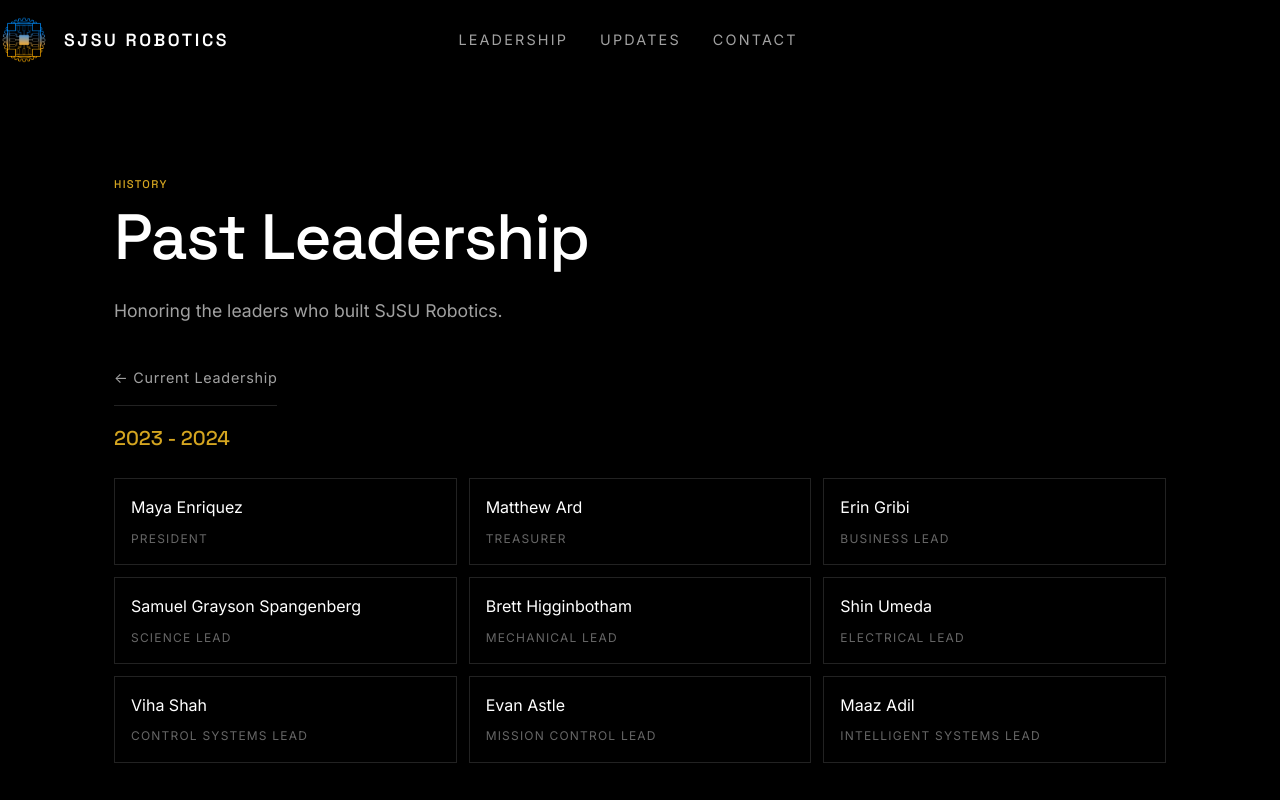
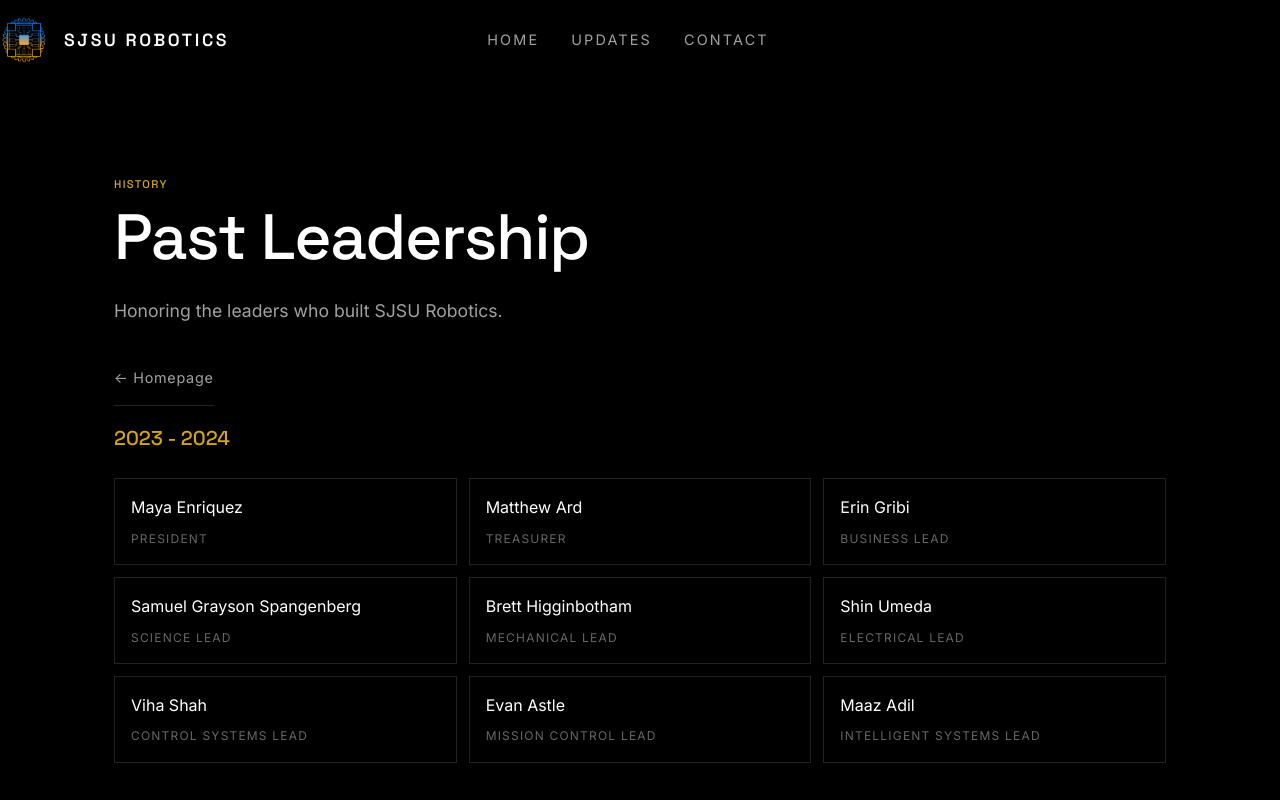
Before and after one commit to SJSURoboticsTeam/website-25, a Next.js app: page /past-leads in a window 1280 px wide. Shown: the top 800 px of the page. Built offline with nearby package versions, Linux system fonts and the light colour scheme.

Commit message:
added new intel sys colead and fixed formatting

```diff
--- a/src/app/layout.tsx
+++ b/src/app/layout.tsx
@@ -43,7 +43,7 @@
             <span className="logo">SJSU Robotics</span>
           </Link>
           <div className="nav-links">
-            <Link href="/board" className="nav-link">Leadership</Link>
+            <Link href="/" className="nav-link">Home</Link>
             <Link href="/updates" className="nav-link">Updates</Link>
             <Link href="/contact" className="nav-link">Contact</Link>
           </div>
@@ -76,7 +76,7 @@
               </div>
               <div className="footer-contact-item">
                 <p className="contact-label">Meetings</p>
-                <p>Saturdays, 1–3pm</p>
+                <p>Saturdays, 1:30–3pm</p>
               </div>
               <div className="footer-contact-item">
                 <p className="contact-label">Location</p>
--- a/src/app/page.tsx
+++ b/src/app/page.tsx
@@ -1,5 +1,6 @@
 import Tabs from "@/components/Tabs";
 import FAQ from "@/components/FAQ";
+import Leadership from "@/components/Leadership";
 
 export default function Home() {
   return (
@@ -72,6 +73,14 @@
         </div>
       </section>
 
+      {/* Leads Section */}
+      <section id="leads">
+        <div className="container" >
+          <p className="eyebrow">Leadership</p>
+          <Leadership />
+        </div>
+      </section>
+
       {/* Sponsors Section */}
       <section id="sponsors">
         <div className="container">
@@ -79,9 +88,8 @@
           <h2 className="section-title">Our sponsors</h2>
         </div>
         <div className="marquee-container mt-xl">
-          <div className="marquee-track">
-            {/* Duplicate sponsors for seamless loop */}
-            {[...sponsors, ...sponsors].map((sponsor, i) => (
+          <div className="flex flex1 flex-wrap flex-row justify-center" style={{maxWidth: '1200px', gap: '20px', margin: '0 auto'}}>
+            {sponsors.map((sponsor, i) => (
               <a
                 key={i}
                 href={sponsor.url}
--- a/src/app/past-leads/page.tsx
+++ b/src/app/past-leads/page.tsx
@@ -10,8 +10,8 @@
           <p className="body-text-large">
             Honoring the leaders who built SJSU Robotics.
           </p>
-          <Link href="/board" className="past-leads-link mt-lg" style={{ display: "inline-block" }}>
-            ← Current Leadership
+          <Link href="/" className="past-leads-link mt-lg" style={{ display: "inline-block" }}>
+            ← Homepage
           </Link>
         </div>
       </section>
--- a/src/app/board/page.tsx
+++ b/src/components/Leadership.tsx
@@ -3,32 +3,20 @@
 
 export default function Leadership() {
   return (
-    <div className="page" style={{ paddingTop: "80px" }}>
-      <section style={{ paddingBottom: "var(--space-md)" }}>
-        <div className="container">
-          <p className="eyebrow" style={{ marginBottom: "var(--space-xs)" }}>Our Team</p>
-          <h1 className="page-title">Leadership</h1>
-          <p className="body-text-large">
-            Meet the student leaders who guide SJSU Robotics.
-          </p>
-        </div>
-      </section>
-
+    <>
       {/* Executive Leadership */}
-      <section style={{ paddingTop: 0 }}>
-        <div className="container">
+      <>
         <h2 className="section-title">Executive Board</h2>
         <div className="team-grid mb-xl">
           {executiveBoard.map((member, i) => (
             <TeamMember key={i} member={member} />
           ))}
         </div>
-        </div>
-      </section>
+      </>
 
       {/* Division Leads */}
       <section style={{ paddingTop: 0 }}>
-        <div className="container">
+        <>
           <h2 className="section-title">Division Leads</h2>
           <div className="divisions-leadership">
             {divisions.map((division, i) => (
@@ -45,18 +33,18 @@
               </div>
             ))}
           </div>
-        </div>
+        </>
       </section>
 
       {/* Past Leads Link */}
       <section style={{ paddingTop: 0 }}>
-        <div className="container">
+        <>
           <Link href="/past-leads" className="past-leads-link">
             View Past Leadership →
           </Link>
-        </div>
+        </>
       </section>
-    </div>
+    </>
   );
 }
 
@@ -104,7 +92,7 @@
   { name: "Kirthika Ashokkumar", role: "President", linkedin: "https://www.linkedin.com/in/kirthika-ashokkumar-4233442b6/", image: "/images/leads/kirthika-ashokkumar.png" },
   { name: "Ashley Marie Mercurio", role: "Vice President, Safety Officer, Science Lead, Business Lead", linkedin: "https://www.linkedin.com/in/ashleym-mercurio/", image: "/images/leads/ashley-marie-mercurio.png" },
   { name: "Ashley Hernandez Mora", role: "Treasurer", linkedin: "https://www.linkedin.com/in/ashleyhernandezmora/", image: "/images/leads/ashley-hernandez-mora.png" },
-  { name: "Mukund Kunapareddy", role: "Co-Business Lead", linkedin: "https://www.linkedin.com/in/mukundlk/", image: "/images/leads/mukund-kunapareddy.png" },
+
 ];
 
 // Division leads organized by division
@@ -148,6 +136,8 @@
     leads: [
       { name: "Ahmad Kaddoura", role: "Intelligent Systems Lead", linkedin: "https://www.linkedin.com/in/ahmadkaddoura/", image: "/images/leads/ahmad-kaddoura.png" },
     ],
-    coLeads: [] as Member[],
+    coLeads: [
+      { name: "Aahil Shaikh", role: "Intelligent Systems", linkedin: "https://www.linkedin.com/in/aahilshaikh/", image: "/images/leads/aahil-shaikh.jpg" },
+    ],
   },
 ];
--- a/src/components/MobileMenu.tsx
+++ b/src/components/MobileMenu.tsx
@@ -19,7 +19,7 @@
         <span />
       </button>
       <div className={`mobile-menu ${isOpen ? "open" : ""}`}>
-        <Link href="/board" onClick={closeMenu}>Leadership</Link>
+        <Link href="/" onClick={closeMenu}>Home</Link>
         <Link href="/updates" onClick={closeMenu}>Updates</Link>
         <Link href="/contact" onClick={closeMenu}>Contact</Link>
       </div>
```
Also changed, not shown: public/images/leads/aahil-shaikh.jpg (added), 1 other file (tests, documents, lock files or other folders). Lines whose indentation alone changed are shown as unchanged.
